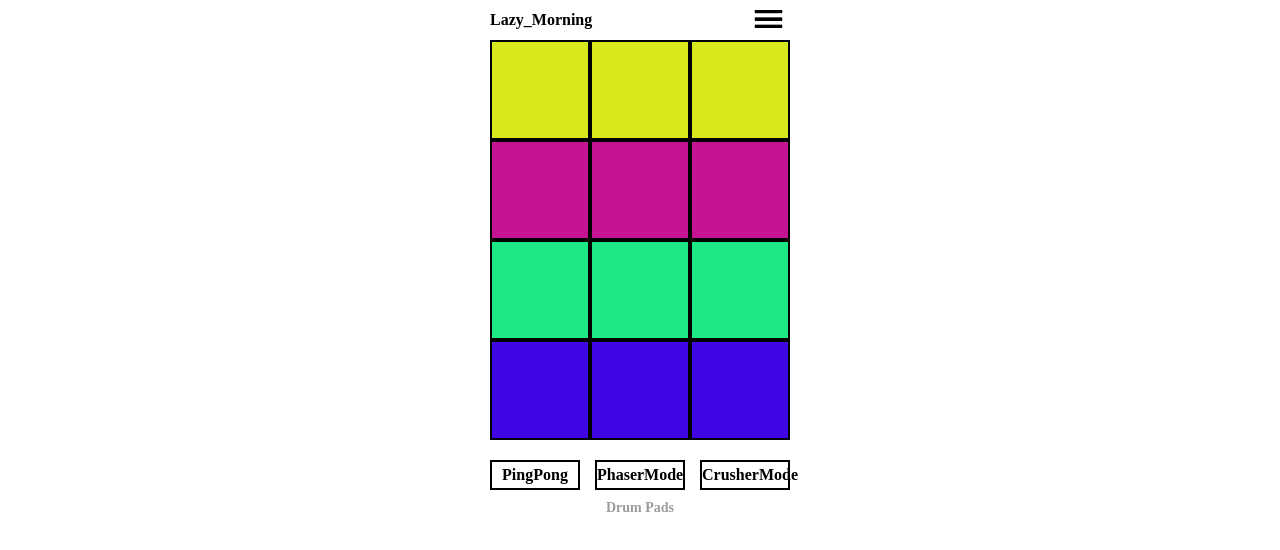
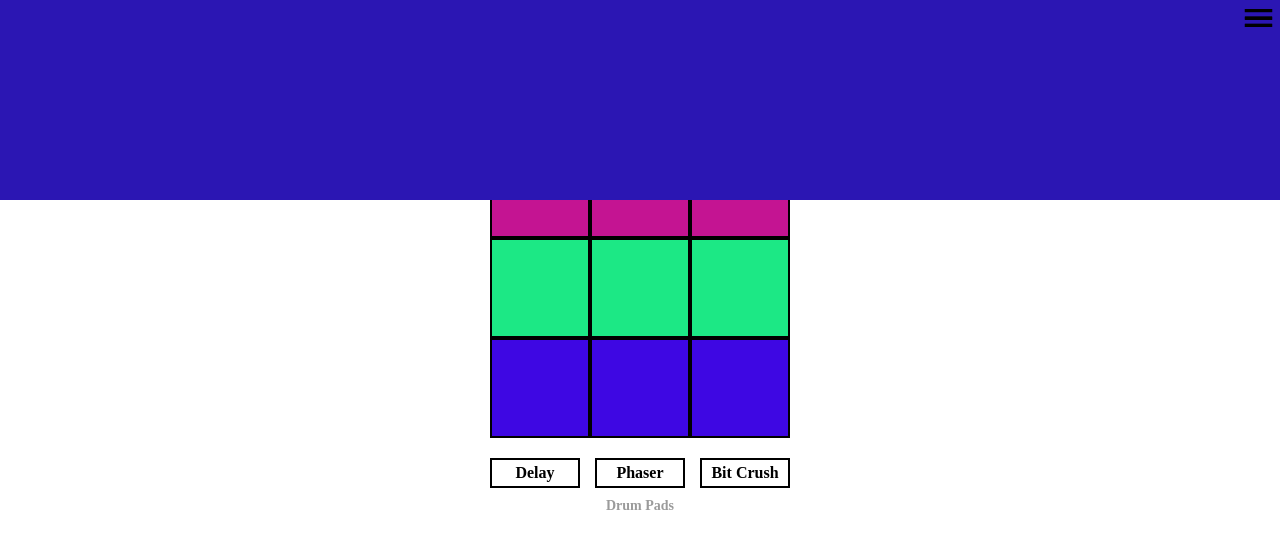
Before and after one commit to grevold/DrumPads, a React (Create React App) app: page / in a window 1280 px wide. Both pictures are taken after a click on the button "Начать". Shown: the top 550 px of the page. Built offline with nearby package versions, Linux system fonts and the light colour scheme; no server answers.

Commit message:
Добавил модальное меню (#7)

```diff
--- a/src/components/Header/Header.module.css
+++ b/src/components/Header/Header.module.css
@@ -13,3 +13,8 @@
   font-weight: 600;
   font-family: "Proxima Nova";
 }
+.burger {
+  position: absolute;
+  right: 0;
+  z-index: 5;
+}
--- a/src/components/Header/Header.tsx
+++ b/src/components/Header/Header.tsx
@@ -1,14 +1,24 @@
+import { useState } from "react";
 import { Burger } from "../../icons/Burger";
 import { useAppSelector } from "../../store/store";
 
 import s from "./Header.module.css";
+import { ModalMenu } from "./ModalMenu/ModalMenu";
 
 export function Header() {
   const nameOfPack = useAppSelector((store) => store.soundEffectsReducer.pack);
+  const [isOpenedMenu, setState] = useState(false);
   return (
     <div className={s.root}>
       <h1 className={s.header}>{nameOfPack}</h1>
-      <Burger />
+      <Burger
+        isBurgerOpen={isOpenedMenu}
+        className={s.burger}
+        onClick={() => {
+          setState((prevState) => !prevState);
+        }}
+      />
+      <ModalMenu isOpened={isOpenedMenu} />
     </div>
   );
 }
--- /dev/null
+++ b/src/components/Header/ModalMenu/ModalMenu.module.css
@@ -0,0 +1,16 @@
+.rootVisible {
+  width: 100%;
+  height: 100vh;
+  background-color: rgb(43, 22, 179);
+  position: absolute;
+  top: 0;
+  bottom: 0;
+  left: 0;
+  right: 0;
+  transition: margin-top 0.5s ease-in-out;
+  margin-top: 0;
+}
+.rootUnVisible {
+  composes: rootVisible;
+  margin-top: -600px;
+}
--- /dev/null
+++ b/src/components/Header/ModalMenu/ModalMenu.tsx
@@ -0,0 +1,9 @@
+import s from "./ModalMenu.module.css";
+
+interface Props {
+  isOpened: boolean;
+}
+
+export function ModalMenu({ isOpened }: Props) {
+  return <div className={isOpened ? s.rootVisible : s.rootUnVisible}></div>;
+}
--- a/src/icons/Burger.tsx
+++ b/src/icons/Burger.tsx
@@ -1,6 +1,36 @@
-export function Burger() {
+interface Props {
+  isBurgerOpen: boolean;
+  className: string;
+  onClick?: () => void;
+}
+export function Burger({ isBurgerOpen, className, onClick }: Props) {
+  if (isBurgerOpen) {
     return (
       <svg
+        className={className}
+        onClick={onClick}
+        width="43"
+        height="20"
+        viewBox="0 0 53 39"
+        fill="none"
+        xmlns="http://www.w3.org/2000/svg"
+      >
+        <rect width="53" height="6" fill="white" />
+        <rect width="53" height="6" fill="white" />
+        <rect width="53" height="6" fill="white" />
+        <rect y="15" width="53" height="6" fill="white" />
+        <rect y="15" width="53" height="6" fill="white" />
+        <rect y="15" width="53" height="6" fill="white" />
+        <rect y="29" width="53" height="6" fill="white" />
+        <rect y="29" width="53" height="6" fill="white" />
+        <rect y="29" width="53" height="6" fill="white" />
+      </svg>
+    );
+  } else {
+    return (
+      <svg
+        className={className}
+        onClick={onClick}
         width="43"
         height="20"
         viewBox="0 0 53 39"
@@ -19,3 +49,4 @@ export function Burger() {
       </svg>
     );
   }
+}
--- a/src/store/soundEffectsConfigSlice.ts
+++ b/src/store/soundEffectsConfigSlice.ts
@@ -7,9 +7,9 @@ export enum EPack {
 }
 
 export enum ESoundEffect {
-  PingPong = "PingPong",
-  PhaserMode = "PhaserMode",
-  CrusherMode = "CrusherMode",
+  PingPong = "Delay",
+  PhaserMode = "Phaser",
+  CrusherMode = "Bit Crush",
 }
 
 export enum Banks {
```
Lines whose indentation alone changed are shown as unchanged.
